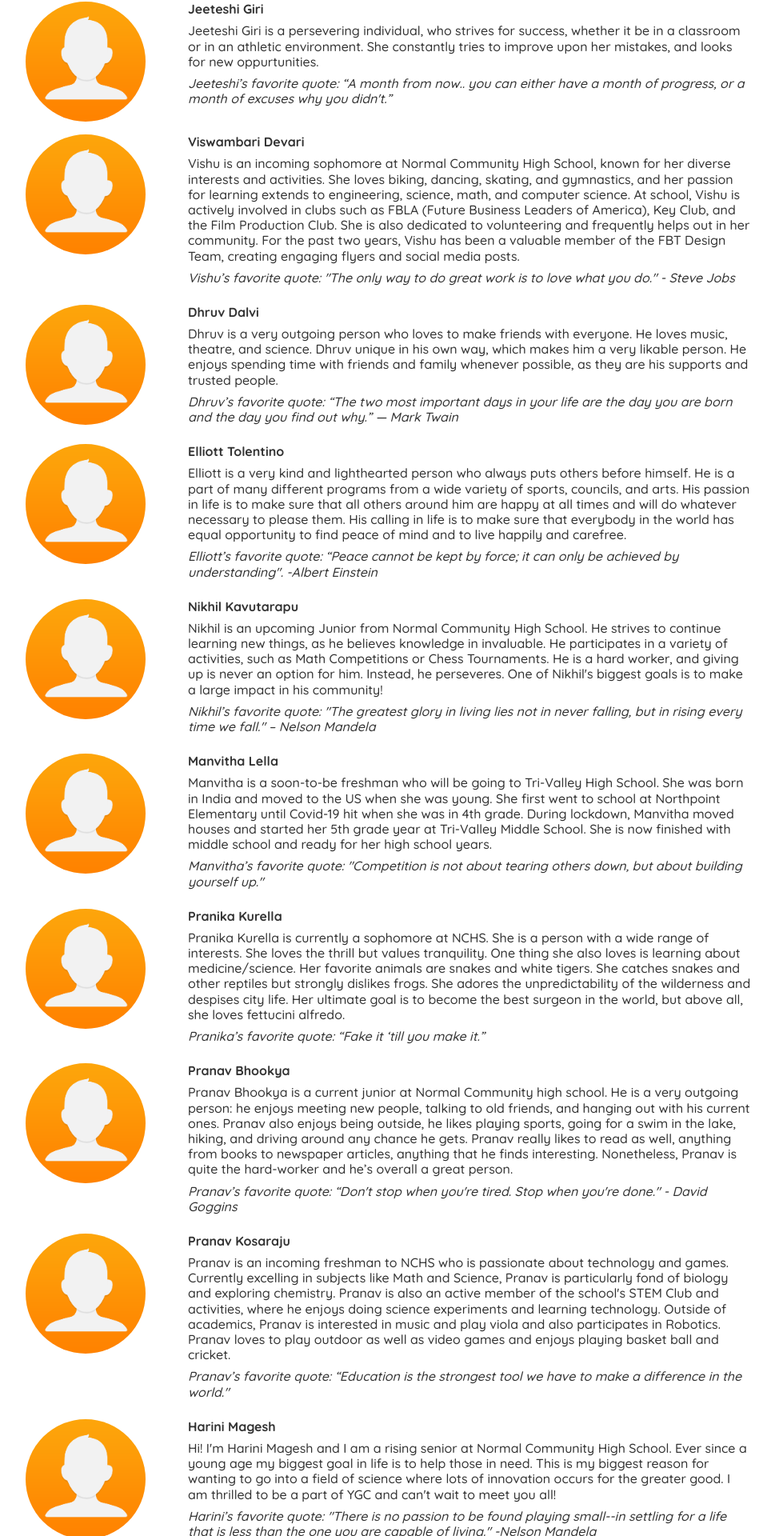
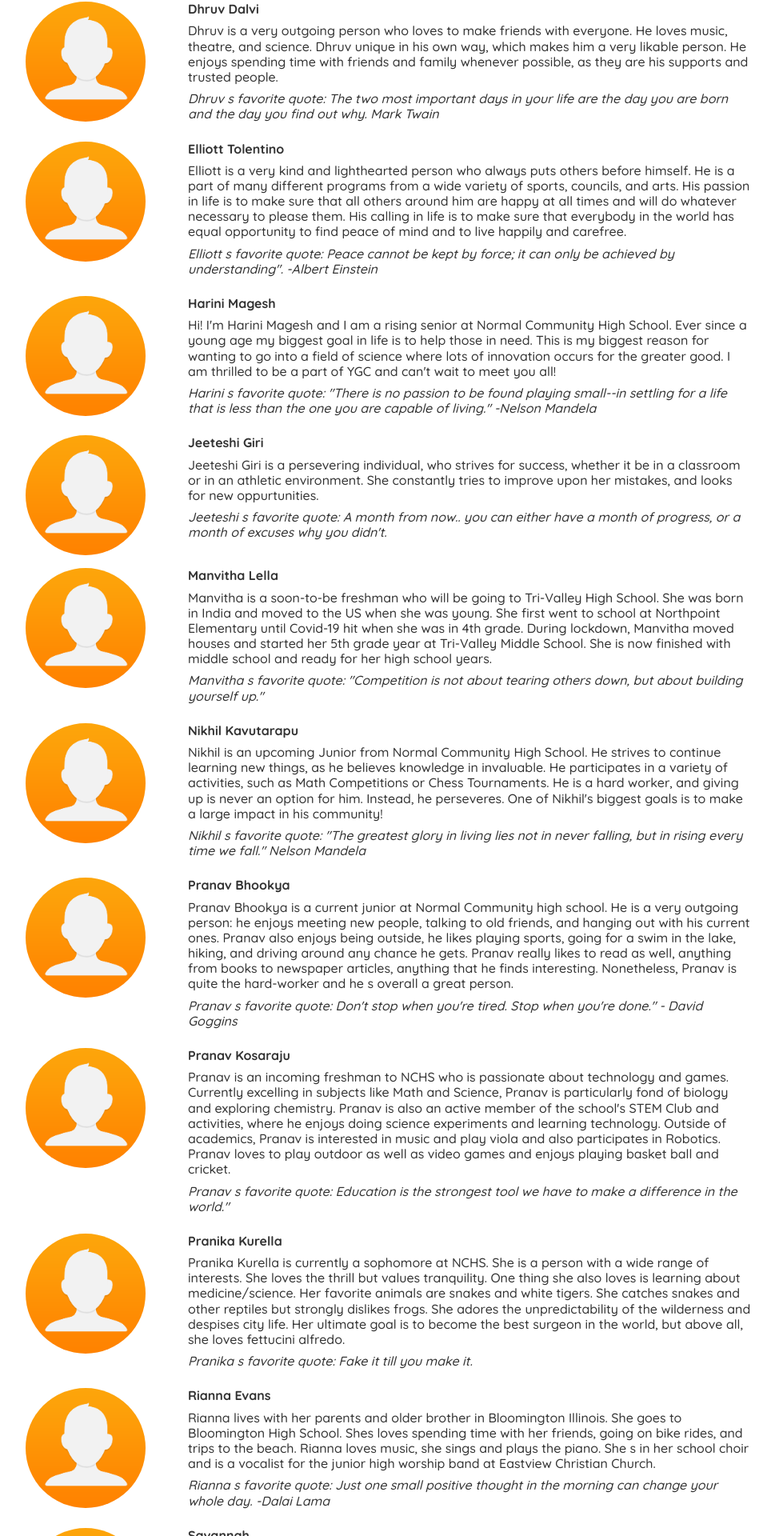
Before and after one commit to RahulVarunGit/mcia-react, a React (Create React App) app: page /ygc2024 in a window 1280 px wide. Shown: the part 841-2761 px from the top of the page at 80% size, without its empty margins (173-1142 px from the left). Built offline with nearby package versions, Linux system fonts and the light colour scheme.

Commit message:
ygc 2024 order update

```diff
--- a/src/javascript/YGC/ygc2024.js
+++ b/src/javascript/YGC/ygc2024.js
@@ -34,29 +34,9 @@ const ygc2024 = () => {
               <tr className="row">
                 <td className="col-md-3 center-align"><img src="/images/base/Contact-1.png" alt="Class of 2019" width="150" height="150" className="rounded-circle"></img></td>
                 <td className="col-md-9">
-                  <h6 ><span ><b >Jeeteshi Giri</b></span></h6>
-                  <h6 >Jeeteshi Giri is a persevering individual, who strives for success, whether it be in a classroom or in an athletic environment. She constantly tries to improve upon her mistakes, and looks for new oppurtunities.</h6>
-                  <h6 ><i >Jeeteshi’s favorite quote: “A month from now.. you can either have a month of progress, or a month of excuses why you didn't.” </i></h6>
-                </td>
-
-              </tr>
-
-              <tr className="row">
-                <td className="col-md-3 center-align"><img src="/images/base/Contact-1.png" alt="Class of 2019" width="150" height="150" className="rounded-circle"></img></td>
-                <td className="col-md-9">
-                  <h6 ><span ><b >Viswambari Devari</b></span></h6>
-                  <h6 >Vishu is an incoming sophomore at Normal Community High School, known for her diverse interests and activities. She loves biking, dancing, skating, and gymnastics, and her passion for learning extends to engineering, science, math, and computer science. At school, Vishu is actively involved in clubs such as FBLA (Future Business Leaders of America), Key Club, and the Film Production Club. She is also dedicated to volunteering and frequently helps out in her community. For the past two years, Vishu has been a valuable member of the FBT Design Team, creating engaging flyers and social media posts.</h6>
-                  <h6 ><i >Vishu’s favorite quote: "The only way to do great work is to love what you do." - Steve Jobs</i></h6>
-                </td>
-
-              </tr>
-
-              <tr className="row">
-                <td className="col-md-3 center-align"><img src="/images/base/Contact-1.png" alt="Class of 2019" width="150" height="150" className="rounded-circle"></img></td>
-                <td className="col-md-9">
                   <h6 ><span ><b >Dhruv Dalvi</b></span></h6>
                   <h6 >Dhruv is a very outgoing person who loves to make friends with everyone. He loves music, theatre, and science. Dhruv unique in his own way, which makes him a very likable person. He enjoys spending time with friends and family whenever possible, as they are his supports and trusted people.</h6>
-                  <h6 ><i >Dhruv’s favorite quote: “The two most important days in your life are the day you are born and the day you find out why.” — Mark Twain</i></h6>
+                  <h6 ><i >Dhruv s favorite quote:  The two most important days in your life are the day you are born and the day you find out why.    Mark Twain</i></h6>
                 </td>
 
               </tr>
@@ -66,7 +46,37 @@ const ygc2024 = () => {
                 <td className="col-md-9">
                   <h6 ><span ><b >Elliott Tolentino</b></span></h6>
                   <h6 >Elliott is a very kind and lighthearted person who always puts others before himself. He is a part of many different programs from a wide variety of sports, councils, and arts. His passion in life is to make sure that all others around him are happy at all times and will do whatever necessary to please them. His calling in life is to make sure that everybody in the world has equal opportunity to find peace of mind and to live happily and carefree.</h6>
-                  <h6 ><i >Elliott’s favorite quote: “Peace cannot be kept by force; it can only be achieved by understanding". -Albert Einstein</i></h6>
+                  <h6 ><i >Elliott s favorite quote:  Peace cannot be kept by force; it can only be achieved by understanding". -Albert Einstein</i></h6>
+                </td>
+
+              </tr>
+
+              <tr className="row">
+                <td className="col-md-3 center-align"><img src="/images/base/Contact-1.png" alt="Class of 2019" width="150" height="150" className="rounded-circle"></img></td>
+                <td className="col-md-9">
+                  <h6 ><span ><b >Harini Magesh</b></span></h6>
+                  <h6 >Hi! I'm Harini Magesh and I am a rising senior at Normal Community High School. Ever since a young age my biggest goal in life is to help those in need. This is my biggest reason for wanting to go into a field of science where lots of innovation occurs for the greater good. I am thrilled to be a part of YGC and can't wait to meet you all!</h6>
+                  <h6 ><i >Harini s favorite quote: "There is no passion to be found playing small--in settling for a life that is less than the one you are capable of living." -Nelson Mandela</i></h6>
+                </td>
+
+              </tr>
+
+              <tr className="row">
+                <td className="col-md-3 center-align"><img src="/images/base/Contact-1.png" alt="Class of 2019" width="150" height="150" className="rounded-circle"></img></td>
+                <td className="col-md-9">
+                  <h6 ><span ><b >Jeeteshi Giri</b></span></h6>
+                  <h6 >Jeeteshi Giri is a persevering individual, who strives for success, whether it be in a classroom or in an athletic environment. She constantly tries to improve upon her mistakes, and looks for new oppurtunities.</h6>
+                  <h6 ><i >Jeeteshi s favorite quote:  A month from now.. you can either have a month of progress, or a month of excuses why you didn't.  </i></h6>
+                </td>
+
+              </tr>
+
+              <tr className="row">
+                <td className="col-md-3 center-align"><img src="/images/base/Contact-1.png" alt="Class of 2019" width="150" height="150" className="rounded-circle"></img></td>
+                <td className="col-md-9">
+                  <h6 ><span ><b >Manvitha Lella</b></span></h6>
+                  <h6 >Manvitha is a soon-to-be freshman who will be going to Tri-Valley High School. She was born in India and moved to the US when she was young. She first went to school at Northpoint Elementary until Covid-19 hit when she was in 4th grade. During lockdown, Manvitha moved houses and started her 5th grade year at Tri-Valley Middle School. She is now finished with middle school and ready for her high school years.</h6>
+                  <h6 ><i >Manvitha s favorite quote: "Competition is not about tearing others down, but about building yourself up."</i></h6>
                 </td>
 
               </tr>
@@ -76,7 +86,7 @@ const ygc2024 = () => {
                 <td className="col-md-9">
                   <h6 ><span ><b >Nikhil Kavutarapu</b></span></h6>
                   <h6 >Nikhil is an upcoming Junior from Normal Community High School. He strives to continue learning new things, as he believes knowledge in invaluable. He participates in a variety of activities, such as Math Competitions or Chess Tournaments. He is a hard worker, and giving up is never an option for him. Instead, he perseveres. One of Nikhil's biggest goals is to make a large impact in his community!</h6>
-                  <h6 ><i >Nikhil’s favorite quote: "The greatest glory in living lies not in never falling, but in rising every time we fall." – Nelson Mandela</i></h6>
+                  <h6 ><i >Nikhil s favorite quote: "The greatest glory in living lies not in never falling, but in rising every time we fall."   Nelson Mandela</i></h6>
                 </td>
 
               </tr>
@@ -84,9 +94,19 @@ const ygc2024 = () => {
               <tr className="row">
                 <td className="col-md-3 center-align"><img src="/images/base/Contact-1.png" alt="Class of 2019" width="150" height="150" className="rounded-circle"></img></td>
                 <td className="col-md-9">
-                  <h6 ><span ><b >Manvitha Lella</b></span></h6>
-                  <h6 >Manvitha is a soon-to-be freshman who will be going to Tri-Valley High School. She was born in India and moved to the US when she was young. She first went to school at Northpoint Elementary until Covid-19 hit when she was in 4th grade. During lockdown, Manvitha moved houses and started her 5th grade year at Tri-Valley Middle School. She is now finished with middle school and ready for her high school years.</h6>
-                  <h6 ><i >Manvitha’s favorite quote: "Competition is not about tearing others down, but about building yourself up."</i></h6>
+                  <h6 ><span ><b >Pranav Bhookya</b></span></h6>
+                  <h6 >Pranav Bhookya is a current junior at Normal Community high school. He is a very outgoing person: he enjoys meeting new people, talking to old friends, and hanging out with his current ones. Pranav also enjoys being outside, he likes playing sports, going for a swim in the lake, hiking, and driving around any chance he gets. Pranav really likes to read as well, anything from books to newspaper articles, anything that he finds interesting. Nonetheless, Pranav is quite the hard-worker and he s overall a great person. </h6>
+                  <h6 ><i >Pranav s favorite quote:  Don't stop when you're tired. Stop when you're done." - David Goggins</i></h6>
+                </td>
+
+              </tr>
+
+              <tr className="row">
+                <td className="col-md-3 center-align"><img src="/images/base/Contact-1.png" alt="Class of 2019" width="150" height="150" className="rounded-circle"></img></td>
+                <td className="col-md-9">
+                  <h6 ><span ><b >Pranav Kosaraju</b></span></h6>
+                  <h6 >Pranav is an incoming freshman to NCHS who is passionate about technology and games. Currently excelling in subjects like Math and Science, Pranav is particularly fond of biology and exploring chemistry. Pranav is also an active member of the school's STEM Club and activities, where he enjoys doing science experiments and learning technology. Outside of academics, Pranav is interested in music and play viola and also participates in Robotics. Pranav loves to play outdoor as well as video games and enjoys playing basket ball and cricket.</h6>
+                  <h6 ><i >Pranav s favorite quote:  Education is the strongest tool we have to make a difference in the world."</i></h6>
                 </td>
 
               </tr>
@@ -96,37 +116,7 @@ const ygc2024 = () => {
                 <td className="col-md-9">
                   <h6 ><span ><b >Pranika Kurella</b></span></h6>
                   <h6 >Pranika Kurella is currently a sophomore at NCHS. She is a person with a wide range of interests. She loves the thrill but values tranquility. One thing she also loves is learning about medicine/science. Her favorite animals are snakes and white tigers. She catches snakes and other reptiles but strongly dislikes frogs. She adores the unpredictability of the wilderness and despises city life. Her ultimate goal is to become the best surgeon in the world, but above all, she loves fettucini alfredo.</h6>
-                  <h6 ><i >Pranika’s favorite quote: “Fake it ‘till you make it.”</i></h6>
-                </td>
-
-              </tr>
-
-              <tr className="row">
-                <td className="col-md-3 center-align"><img src="/images/base/Contact-1.png" alt="Class of 2019" width="150" height="150" className="rounded-circle"></img></td>
-                <td className="col-md-9">
-                  <h6 ><span ><b >Pranav Bhookya</b></span></h6>
-                  <h6 >Pranav Bhookya is a current junior at Normal Community high school. He is a very outgoing person: he enjoys meeting new people, talking to old friends, and hanging out with his current ones. Pranav also enjoys being outside, he likes playing sports, going for a swim in the lake, hiking, and driving around any chance he gets. Pranav really likes to read as well, anything from books to newspaper articles, anything that he finds interesting. Nonetheless, Pranav is quite the hard-worker and he’s overall a great person. </h6>
-                  <h6 ><i >Pranav’s favorite quote: “Don't stop when you're tired. Stop when you're done." - David Goggins</i></h6>
-                </td>
-
-              </tr>
-
-              <tr className="row">
-                <td className="col-md-3 center-align"><img src="/images/base/Contact-1.png" alt="Class of 2019" width="150" height="150" className="rounded-circle"></img></td>
-                <td className="col-md-9">
-                  <h6 ><span ><b >Pranav Kosaraju</b></span></h6>
-                  <h6 >Pranav is an incoming freshman to NCHS who is passionate about technology and games. Currently excelling in subjects like Math and Science, Pranav is particularly fond of biology and exploring chemistry. Pranav is also an active member of the school's STEM Club and activities, where he enjoys doing science experiments and learning technology. Outside of academics, Pranav is interested in music and play viola and also participates in Robotics. Pranav loves to play outdoor as well as video games and enjoys playing basket ball and cricket.</h6>
-                  <h6 ><i >Pranav’s favorite quote: “Education is the strongest tool we have to make a difference in the world."</i></h6>
-                </td>
-
-              </tr>
-
-              <tr className="row">
-                <td className="col-md-3 center-align"><img src="/images/base/Contact-1.png" alt="Class of 2019" width="150" height="150" className="rounded-circle"></img></td>
-                <td className="col-md-9">
-                  <h6 ><span ><b >Harini Magesh</b></span></h6>
-                  <h6 >Hi! I'm Harini Magesh and I am a rising senior at Normal Community High School. Ever since a young age my biggest goal in life is to help those in need. This is my biggest reason for wanting to go into a field of science where lots of innovation occurs for the greater good. I am thrilled to be a part of YGC and can't wait to meet you all!</h6>
-                  <h6 ><i >Harini’s favorite quote: "There is no passion to be found playing small--in settling for a life that is less than the one you are capable of living." -Nelson Mandela</i></h6>
+                  <h6 ><i >Pranika s favorite quote:  Fake it  till you make it. </i></h6>
                 </td>
 
               </tr>
@@ -135,18 +125,8 @@ const ygc2024 = () => {
                 <td className="col-md-3 center-align"><img src="/images/base/Contact-1.png" alt="Class of 2019" width="150" height="150" className="rounded-circle"></img></td>
                 <td className="col-md-9">
                   <h6 ><span ><b >Rianna Evans </b></span></h6>
-                  <h6 >Rianna lives with her parents and older brother in Bloomington Illinois. She goes to Bloomington High School. Shes loves spending time with her friends, going on bike rides, and trips to the beach. Rianna loves music, she sings and plays the piano. She’s in her school choir and is a vocalist for the junior high worship band at Eastview Christian Church. </h6>
-                  <h6 ><i >Rianna’s favorite quote: “Just one small positive thought in the morning can change your whole day.” -Dalai Lama</i></h6>
-                </td>
-
-              </tr>
-
-              <tr className="row">
-                <td className="col-md-3 center-align"><img src="/images/base/Contact-1.png" alt="Class of 2019" width="150" height="150" className="rounded-circle"></img></td>
-                <td className="col-md-9">
-                  <h6 ><span ><b >Soumili Aich</b></span></h6>
-                  <h6 >Soumili Aich is a highschooler who aspires to learn and explore as much as she can about the world. She aims to make a positive difference in her community, even if it is a small one. Her strategic approach to every problem and analyzing different outcomes leads her to flawlessly choose the best route both for her, and the people she works with. Additionally, Soumili is an outgoing person who enjoys getting to know new people.</h6>
-                  <h6 ><i >Soumili’s favorite quote: "The self is made, not given"</i></h6>
+                  <h6 >Rianna lives with her parents and older brother in Bloomington Illinois. She goes to Bloomington High School. Shes loves spending time with her friends, going on bike rides, and trips to the beach. Rianna loves music, she sings and plays the piano. She s in her school choir and is a vocalist for the junior high worship band at Eastview Christian Church. </h6>
+                  <h6 ><i >Rianna s favorite quote:  Just one small positive thought in the morning can change your whole day.  -Dalai Lama</i></h6>
                 </td>
 
               </tr>
@@ -157,6 +137,26 @@ const ygc2024 = () => {
                   <h6 ><span ><b >Savannah </b></span></h6>
                   <h6 >Savannah is an outgoing girl who kinda likes to do new things. Shes not very organized, but she still gets things done even if its not on time. She spends alot of time with her best friends, but when shes not she spends her time with her family and enjoys every minute. Savannah knows a thing or two on team work because she is in marching. She works with them all the time weather its at rehearsal or competition. She also loves to win but when she loses she doesnt get to upset, she learns from the experiences and help her to do better next time. Savannah is not a big fan on meeting new people, but she hopes this organization can help her communicate more and make more friends. I am the type of person to get work done when asked to. I think about my future alot and how I can succeed in life and make sure I can take care of myself and my family. I am not that organized but I still get things done even if its a little late. I am in marching band so I know a thing or two on teamwork. Weather if its just for rehearsal or for competition. And I lobe to win at things but wouldn't be mad if I lost because I can learn from that and win the next time.</h6>
                   <h6 ><i ></i></h6>
+                </td>
+
+              </tr>
+
+              <tr className="row">
+                <td className="col-md-3 center-align"><img src="/images/base/Contact-1.png" alt="Class of 2019" width="150" height="150" className="rounded-circle"></img></td>
+                <td className="col-md-9">
+                  <h6 ><span ><b >Soumili Aich</b></span></h6>
+                  <h6 >Soumili Aich is a highschooler who aspires to learn and explore as much as she can about the world. She aims to make a positive difference in her community, even if it is a small one. Her strategic approach to every problem and analyzing different outcomes leads her to flawlessly choose the best route both for her, and the people she works with. Additionally, Soumili is an outgoing person who enjoys getting to know new people.</h6>
+                  <h6 ><i >Soumili s favorite quote: "The self is made, not given"</i></h6>
+                </td>
+
+              </tr>
+
+              <tr className="row">
+                <td className="col-md-3 center-align"><img src="/images/base/Contact-1.png" alt="Class of 2019" width="150" height="150" className="rounded-circle"></img></td>
+                <td className="col-md-9">
+                  <h6 ><span ><b >Viswambari Devari</b></span></h6>
+                  <h6 >Vishu is an incoming sophomore at Normal Community High School, known for her diverse interests and activities. She loves biking, dancing, skating, and gymnastics, and her passion for learning extends to engineering, science, math, and computer science. At school, Vishu is actively involved in clubs such as FBLA (Future Business Leaders of America), Key Club, and the Film Production Club. She is also dedicated to volunteering and frequently helps out in her community. For the past two years, Vishu has been a valuable member of the FBT Design Team, creating engaging flyers and social media posts.</h6>
+                  <h6 ><i >Vishu s favorite quote: "The only way to do great work is to love what you do." - Steve Jobs</i></h6>
                 </td>
 
               </tr>
```
